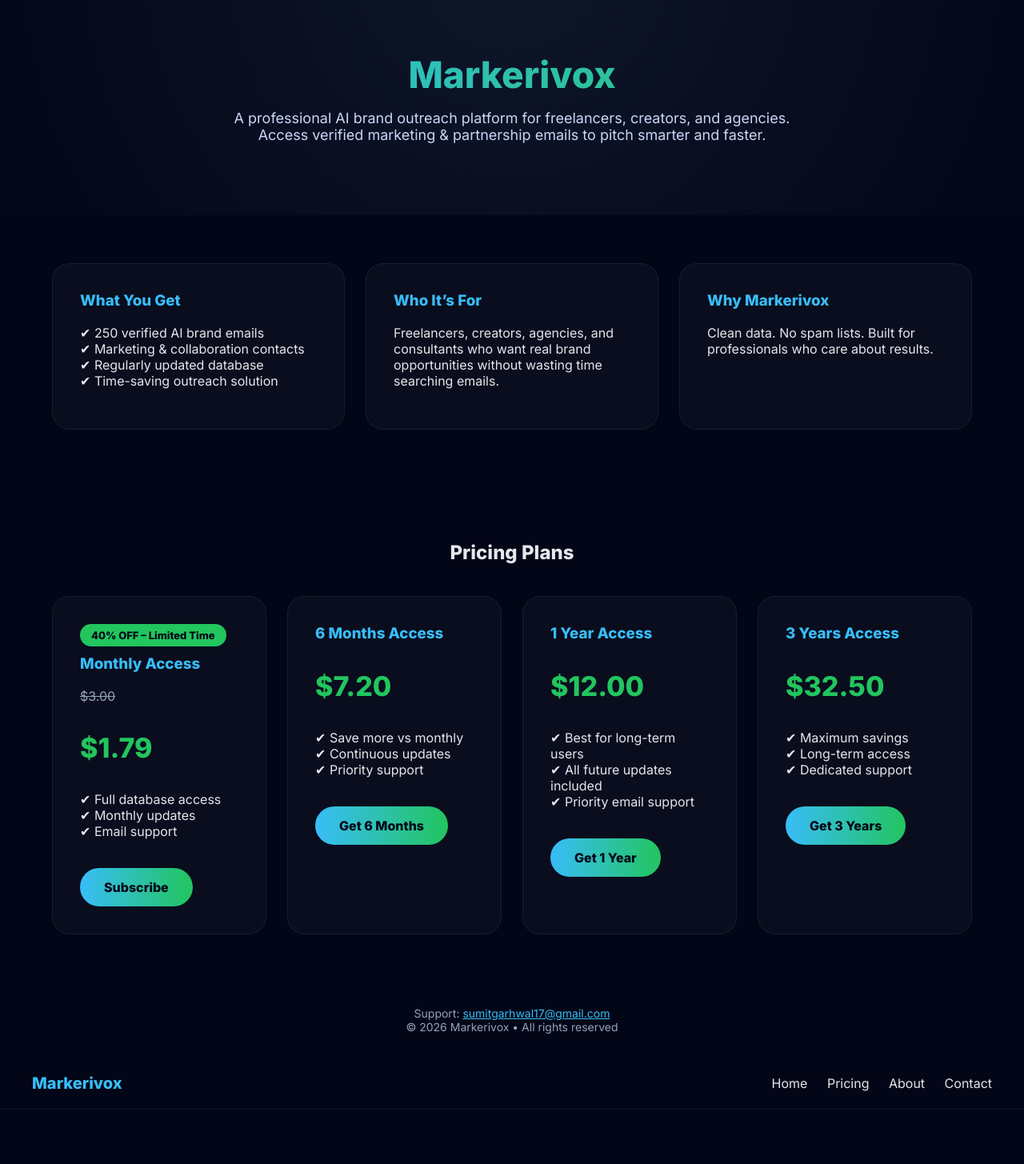
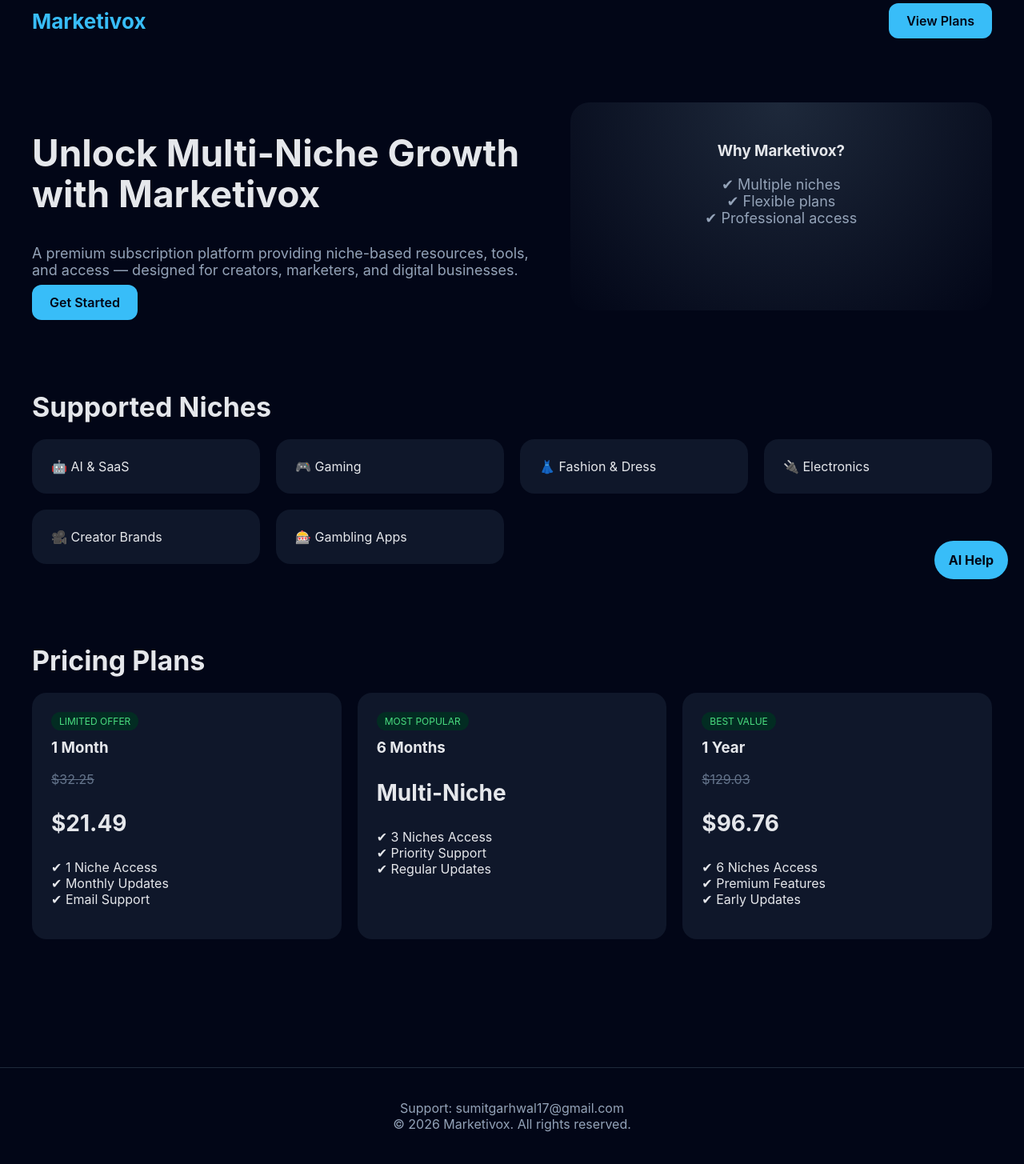
Before and after one commit to sumitgarhwal17-lgtm/Marketivo.github.io, a plain HTML site: page index.html in a window 1280 px wide. Shown: the part 56-1511 px from the top of the page at 80% size. Before the commit the page ends 1443 px from the top, so only its background shows below. Drawn offline with Linux system fonts and the light colour scheme.

Commit message:
Update branding and layout in index.html

```diff
--- a/index.html
+++ b/index.html
@@ -2,214 +2,270 @@
 <html lang="en">
 <head>
 <meta charset="UTF-8">
-<title>Markerivox – AI Brand Outreach Platform</title>
-<meta name="viewport" content="width=device-width, initial-scale=1">
-<meta name="description" content="Markerivox provides verified AI brand marketing emails for freelancers and creators.">
-
-<link href="https://fonts.googleapis.com/css2?family=Inter:wght@400;600;800&display=swap" rel="stylesheet">
+<title>Marketivox – Multi-Niche Subscription Platform</title>
+<meta name="viewport" content="width=device-width, initial-scale=1.0">
 
 <style>
+:root{
+  --bg:#020617;
+  --card:#0f172a;
+  --accent:#38bdf8;
+  --text:#e5e7eb;
+  --muted:#94a3b8;
+}
+
 body{
   margin:0;
-  font-family:'Inter',sans-serif;
-  background:#020617;
-  color:#e5e7eb;
+  font-family:Inter,system-ui,Arial;
+  background:linear-gradient(180deg,#020617,#020617,#020617);
+  color:var(--text);
 }
 
-header{
-  padding:90px 20px;
-  text-align:center;
-  background:radial-gradient(circle at top,#0f172a,#020617);
-}
-
-header h1{
-  font-size:46px;
-  font-weight:800;
-  margin-bottom:16px;
-  background:linear-gradient(to right,#38bdf8,#22c55e);
-  -webkit-background-clip:text;
-  -webkit-text-fill-color:transparent;
-}
-
-header p{
-  max-width:720px;
-  margin:auto;
-  font-size:18px;
-  color:#cbd5f5;
-}
-
-section{
-  max-width:1150px;
+/* ====== LAYOUT ====== */
+.container{
+  max-width:1200px;
   margin:auto;
   padding:60px 20px;
 }
 
+header{
+  display:flex;
+  justify-content:space-between;
+  align-items:center;
+}
+
+.logo{
+  font-size:26px;
+  font-weight:700;
+  color:var(--accent);
+}
+
+.btn{
+  background:var(--accent);
+  color:#020617;
+  padding:12px 22px;
+  border-radius:12px;
+  text-decoration:none;
+  font-weight:600;
+}
+
+/* ====== HERO ====== */
+.hero{
+  display:grid;
+  grid-template-columns:1.2fr 1fr;
+  gap:40px;
+  margin-top:80px;
+}
+
+.hero h1{
+  font-size:46px;
+  line-height:1.1;
+}
+
+.hero p{
+  color:var(--muted);
+  font-size:18px;
+  margin:20px 0;
+}
+
+.hero-card{
+  background:radial-gradient(circle at top,#1e293b,#020617);
+  border-radius:24px;
+  padding:30px;
+  text-align:center;
+}
+
+/* ====== SECTIONS ====== */
+.section{
+  margin-top:100px;
+}
+
+.section h2{
+  font-size:34px;
+  margin-bottom:20px;
+}
+
 .grid{
   display:grid;
-  grid-template-columns:repeat(auto-fit,minmax(260px,1fr));
-  gap:26px;
+  grid-template-columns:repeat(auto-fit,minmax(240px,1fr));
+  gap:20px;
 }
 
 .card{
-  background:#ffffff08;
-  border-radius:22px;
-  padding:34px;
-  border:1px solid #ffffff10;
+  background:var(--card);
+  border-radius:18px;
+  padding:24px;
 }
 
 .card h3{
   margin-top:0;
-  color:#38bdf8;
 }
 
+/* ====== PRICING ====== */
 .price{
-  font-size:34px;
-  font-weight:800;
-  color:#22c55e;
+  font-size:28px;
+  font-weight:700;
 }
 
-.strike{
+.old{
   text-decoration:line-through;
-  color:#94a3b8;
+  color:#64748b;
   font-size:16px;
 }
 
 .badge{
+  background:#022c22;
+  color:#4ade80;
+  padding:4px 10px;
+  border-radius:999px;
+  font-size:12px;
   display:inline-block;
-  background:#22c55e;
-  color:#020617;
-  padding:6px 14px;
-  border-radius:999px;
-  font-size:13px;
-  font-weight:700;
   margin-bottom:10px;
 }
 
-.btn{
-  display:inline-block;
-  margin-top:20px;
-  padding:14px 30px;
-  background:linear-gradient(to right,#38bdf8,#22c55e);
-  color:#020617;
-  font-weight:700;
-  border-radius:999px;
-  text-decoration:none;
+/* ====== FOOTER ====== */
+footer{
+  border-top:1px solid #1e293b;
+  margin-top:100px;
+  padding:40px 20px;
+  text-align:center;
+  color:#94a3b8;
 }
 
-footer{
-  text-align:center;
-  padding:30px;
-  color:#94a3b8;
+/* ====== AI CHAT ====== */
+.chat{
+  position:fixed;
+  bottom:20px;
+  right:20px;
+  width:320px;
+  background:#020617;
+  border:1px solid #1e293b;
+  border-radius:18px;
+  box-shadow:0 20px 40px #000;
+  display:none;
+}
+
+.chat-header{
+  padding:14px;
+  background:#020617;
+  border-bottom:1px solid #1e293b;
+  font-weight:600;
+}
+
+.chat-body{
+  padding:14px;
   font-size:14px;
+  color:#cbd5f5;
+}
+
+.chat-btn{
+  position:fixed;
+  bottom:20px;
+  right:20px;
+  background:var(--accent);
+  color:#020617;
+  padding:14px 18px;
+  border-radius:50px;
+  font-weight:700;
+  cursor:pointer;
 }
 </style>
 </head>
 
 <body>
 
+<div class="container">
 <header>
-  <h1>Markerivox</h1>
-  <p>
-    A professional AI brand outreach platform for freelancers, creators, and agencies.
-    Access verified marketing & partnership emails to pitch smarter and faster.
-  </p>
+  <div class="logo">Marketivox</div>
+  <a href="#pricing" class="btn">View Plans</a>
 </header>
 
-<section>
-  <div class="grid">
-    <div class="card">
-      <h3>What You Get</h3>
+<!-- HERO -->
+<section class="hero">
+  <div>
+    <h1>Unlock Multi-Niche Growth<br>with Marketivox</h1>
     <p>
-        ✔ 250 verified AI brand emails<br>
-        ✔ Marketing & collaboration contacts<br>
-        ✔ Regularly updated database<br>
-        ✔ Time-saving outreach solution
+      A premium subscription platform providing niche-based resources,
+      tools, and access — designed for creators, marketers, and digital businesses.
     </p>
+    <a href="#pricing" class="btn">Get Started</a>
   </div>
-    <div class="card">
-      <h3>Who It’s For</h3>
-      <p>
-        Freelancers, creators, agencies, and consultants who want real brand
-        opportunities without wasting time searching emails.
-      </p>
-    </div>
-    <div class="card">
-      <h3>Why Markerivox</h3>
-      <p>
-        Clean data. No spam lists. Built for professionals who care about results.
-      </p>
-    </div>
+
+  <div class="hero-card">
+    <h3>Why Marketivox?</h3>
+    <p>✔ Multiple niches<br>✔ Flexible plans<br>✔ Professional access</p>
   </div>
 </section>
 
-<section>
-  <h2 style="text-align:center;margin-bottom:40px;">Pricing Plans</h2>
+<!-- NICHES -->
+<section class="section">
+<h2>Supported Niches</h2>
+<div class="grid">
+  <div class="card">🤖 AI & SaaS</div>
+  <div class="card">🎮 Gaming</div>
+  <div class="card">👗 Fashion & Dress</div>
+  <div class="card">🔌 Electronics</div>
+  <div class="card">🎥 Creator Brands</div>
+  <div class="card">🎰 Gambling Apps</div>
+</div>
+</section>
 
+<!-- PRICING -->
+<section class="section" id="pricing">
+<h2>Pricing Plans</h2>
 <div class="grid">
 
   <div class="card">
-      <span class="badge">40% OFF – Limited Time</span>
-      <h3>Monthly Access</h3>
-      <p class="strike">$3.00</p>
-      <p class="price">$1.79</p>
-      <p>
-        ✔ Full database access<br>
-        ✔ Monthly updates<br>
-        ✔ Email support
-      </p>
-      <a href="#" class="btn">Subscribe</a>
+    <span class="badge">LIMITED OFFER</span>
+    <h3>1 Month</h3>
+    <p class="old">$32.25</p>
+    <p class="price">$21.49</p>
+    <p>✔ 1 Niche Access<br>✔ Monthly Updates<br>✔ Email Support</p>
   </div>
 
   <div class="card">
-      <h3>6 Months Access</h3>
-      <p class="price">$7.20</p>
-      <p>
-        ✔ Save more vs monthly<br>
-        ✔ Continuous updates<br>
-        ✔ Priority support
-      </p>
-      <a href="#" class="btn">Get 6 Months</a>
+    <span class="badge">MOST POPULAR</span>
+    <h3>6 Months</h3>
+    <p class="price">Multi-Niche</p>
+    <p>✔ 3 Niches Access<br>✔ Priority Support<br>✔ Regular Updates</p>
   </div>
 
   <div class="card">
-      <h3>1 Year Access</h3>
-      <p class="price">$12.00</p>
-      <p>
-        ✔ Best for long-term users<br>
-        ✔ All future updates included<br>
-        ✔ Priority email support
-      </p>
-      <a href="#" class="btn">Get 1 Year</a>
-    </div>
-
-    <div class="card">
-      <h3>3 Years Access</h3>
-      <p class="price">$32.50</p>
-      <p>
-        ✔ Maximum savings<br>
-        ✔ Long-term access<br>
-        ✔ Dedicated support
-      </p>
-      <a href="#" class="btn">Get 3 Years</a>
+    <span class="badge">BEST VALUE</span>
+    <h3>1 Year</h3>
+    <p class="old">$129.03</p>
+    <p class="price">$96.76</p>
+    <p>✔ 6 Niches Access<br>✔ Premium Features<br>✔ Early Updates</p>
   </div>
 
 </div>
 </section>
+</div>
 
 <footer>
-  Support: <a href="mailto:sumitgarhwal17@gmail.com" style="color:#38bdf8;">sumitgarhwal17@gmail.com</a><br>
-  © 2026 Markerivox • All rights reserved
+  Support: sumitgarhwal17@gmail.com <br>
+  © 2026 Marketivox. All rights reserved.
 </footer>
+
+<!-- AI CHAT -->
+<div class="chat-btn" onclick="toggleChat()">AI Help</div>
+
+<div class="chat" id="chatBox">
+  <div class="chat-header">Marketivox AI 🤖</div>
+  <div class="chat-body">
+    Hi 👋 How can I help you?<br><br>
+    • Understand plans<br>
+    • Choose niches<br>
+    • Get started easily
+  </div>
+</div>
+
+<script>
+function toggleChat(){
+  const chat=document.getElementById("chatBox");
+  chat.style.display=chat.style.display==="block"?"none":"block";
+}
+</script>
 
 </body>
 </html>
-  <nav style="display:flex;justify-content:space-between;align-items:center;
-padding:20px 40px;background:#020617;border-bottom:1px solid #ffffff10;">
-  <b style="color:#38bdf8;font-size:20px;">Markerivox</b>
-  <div>
-    <a href="index.html" style="margin-right:20px;color:#e5e7eb;text-decoration:none;">Home</a>
-    <a href="pricing.html" style="margin-right:20px;color:#e5e7eb;text-decoration:none;">Pricing</a>
-    <a href="about.html" style="margin-right:20px;color:#e5e7eb;text-decoration:none;">About</a>
-    <a href="contact.html" style="color:#e5e7eb;text-decoration:none;">Contact</a>
-  </div>
-  </nav>
```
Lines whose indentation alone changed are shown as unchanged.
